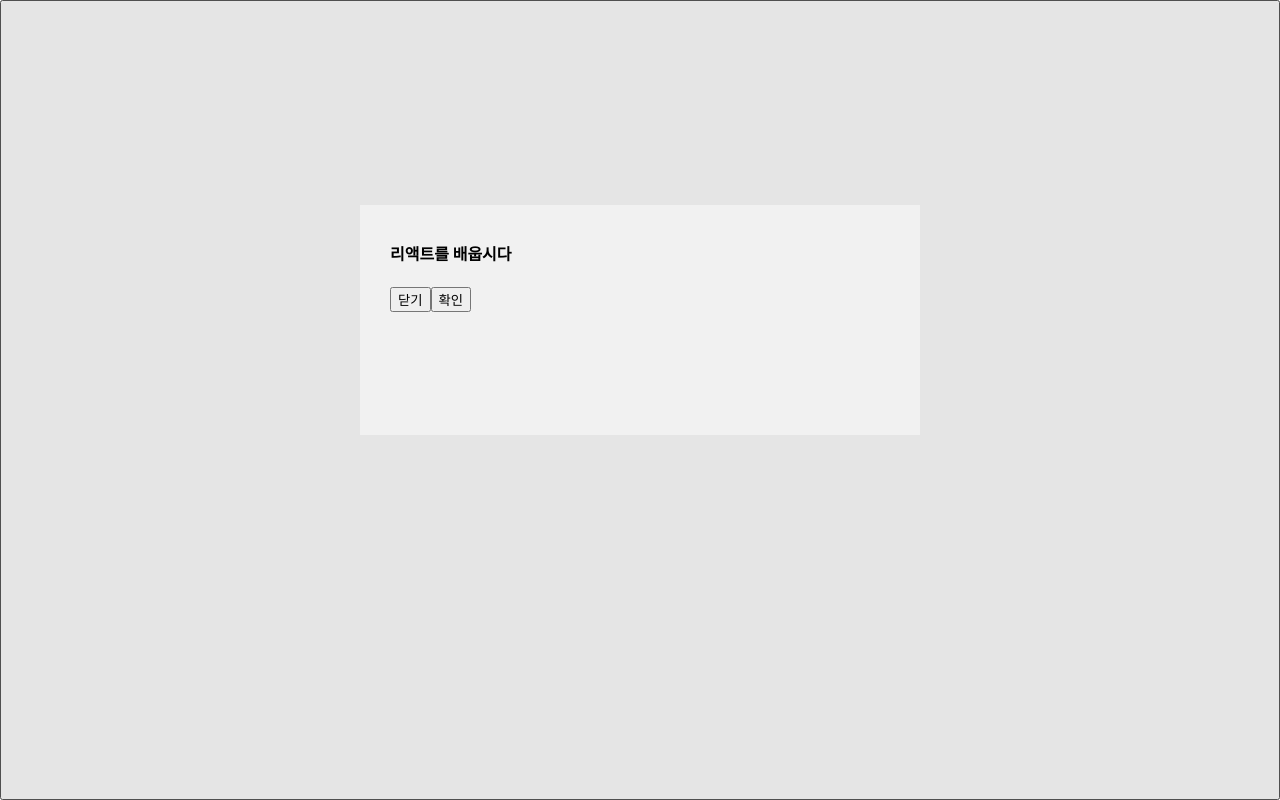
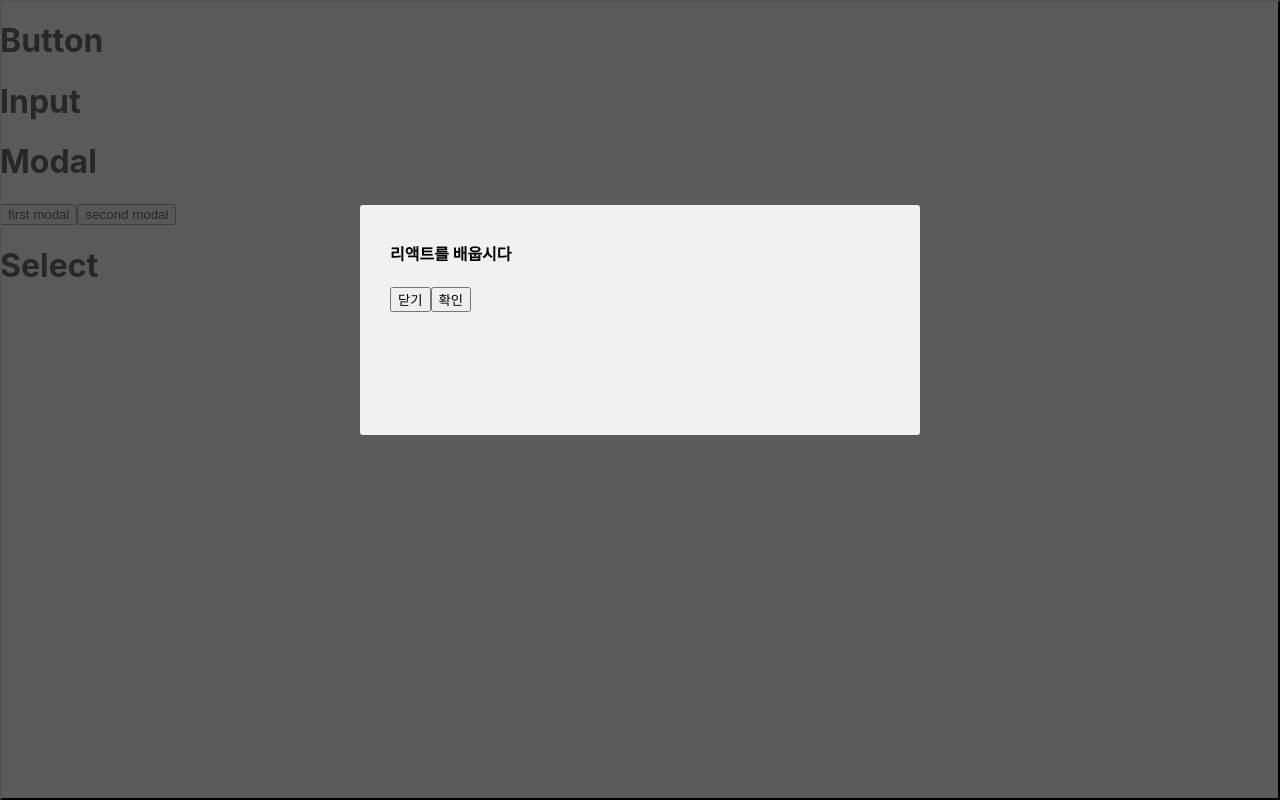
Before and after one commit to leolego03/react-practice, a React (Create React App) app: page / in a window 1280 px wide. Both pictures are taken after a click on the button "first modal". Built offline with nearby package versions, Linux system fonts and the light colour scheme.

Commit message:
Feat: 1, 2번 모달 기능 구현

```diff
--- a/src/components/Modal/Modal.jsx
+++ b/src/components/Modal/Modal.jsx
@@ -3,22 +3,41 @@ import * as S from "./ModalStyle"
 
 const Modal = () => {
   const [firstModal, setFisrtModal] = useState(false)
+  const [secondModal, setSecondModal] = useState(false)
 
   const onFirstModal = () => {
     setFisrtModal(!firstModal)
+  }
+
+  const onSecondModal = () => {
+    setSecondModal(!secondModal)
+  }
+
+  const onOverlayClick = () => {
+    setFisrtModal(true)
   }
 
   return (
     <div>
         <h1>Modal</h1>
         <button onClick={onFirstModal}>first modal</button>
-        <button>second modal</button>
+        <button onClick={onSecondModal}>second modal</button>
         {firstModal && (
           <S.Modalcontainer>
-            <S.OverlayButton></S.OverlayButton>
+            <S.OverlayButton onClick={onOverlayClick}></S.OverlayButton>
             <S.Modalcontent>
               <h4>리액트를 배웁시다</h4>
-              <button>닫기</button>
+              <button onClick={onFirstModal}>닫기</button>
+              <button>확인</button>
+            </S.Modalcontent>
+        </S.Modalcontainer>
+        )}
+        {secondModal && (
+          <S.Modalcontainer>
+            <S.OverlayButton onClick={onSecondModal}></S.OverlayButton>
+            <S.Modalcontent>
+              <h4>리액트를 배웁시다</h4>
+              <button onClick={onSecondModal}>닫기</button>
               <button>확인</button>
             </S.Modalcontent>
         </S.Modalcontainer>
--- a/src/components/Modal/ModalStyle.js
+++ b/src/components/Modal/ModalStyle.js
@@ -15,6 +15,7 @@ export const Modalcontent = styled.div`
     padding: 15px 30px;
     width: 500px;
     height: 200px;
+    border-radius: 3px;
 
     position: absolute;
     top: 40%;
@@ -25,5 +26,5 @@ export const OverlayButton = styled.button`
     width: 100vw;
     height: 100vh;
     position: fixed;
-    background: rgba(49,49,49,0,8);
+    background: rgba(49,49,49,0.8);
 `
```
